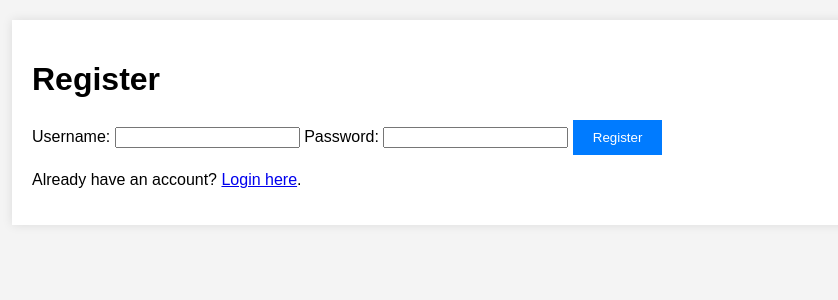
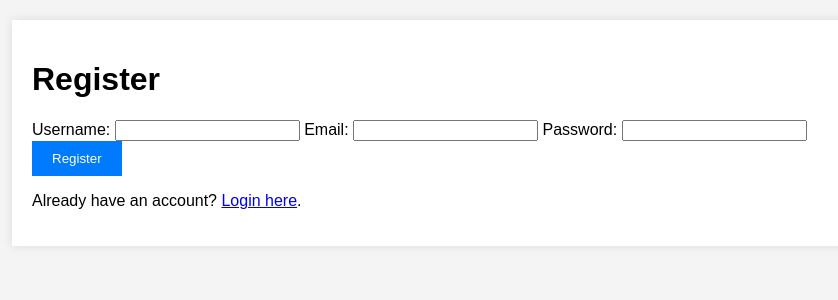
Before and after one commit to Symphatic/AIBDS, a Flask app: page /register in a window 1280 px wide. Shown: the top 300 px of the page, without its empty margins (208-1046 px from the left). Run offline with Flask 3, Linux system fonts and the light colour scheme.

Commit message:
Update register.html

```diff
--- a/templates/register.html
+++ b/templates/register.html
@@ -12,6 +12,8 @@
         <form action="/register" method="POST">
             <label for="username">Username:</label>
             <input type="text" name="username" required>
+            <label for="email">Email:</label>
+            <input type="email" name="email" required>
             <label for="password">Password:</label>
             <input type="password" name="password" required>
             <button type="submit">Register</button>
```
